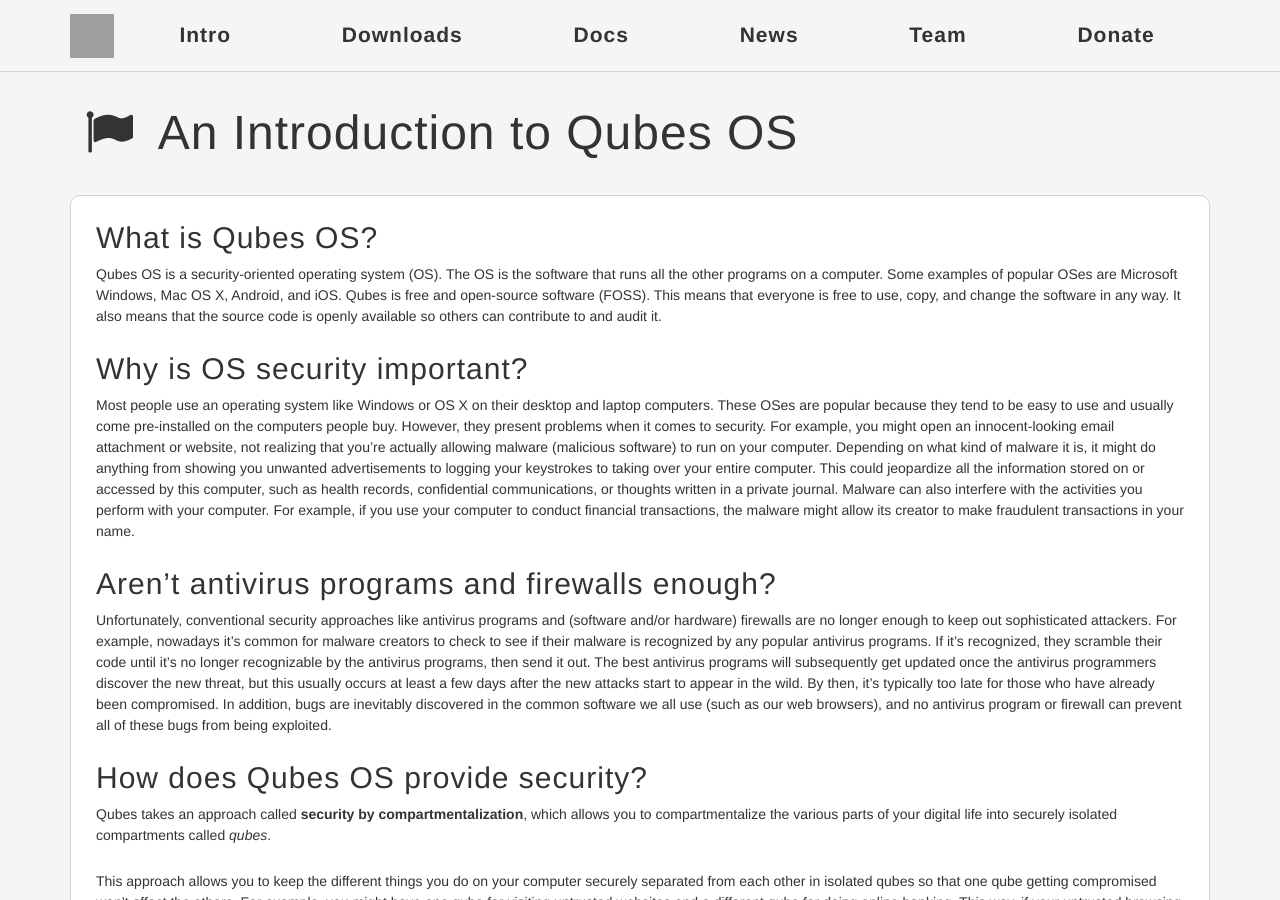
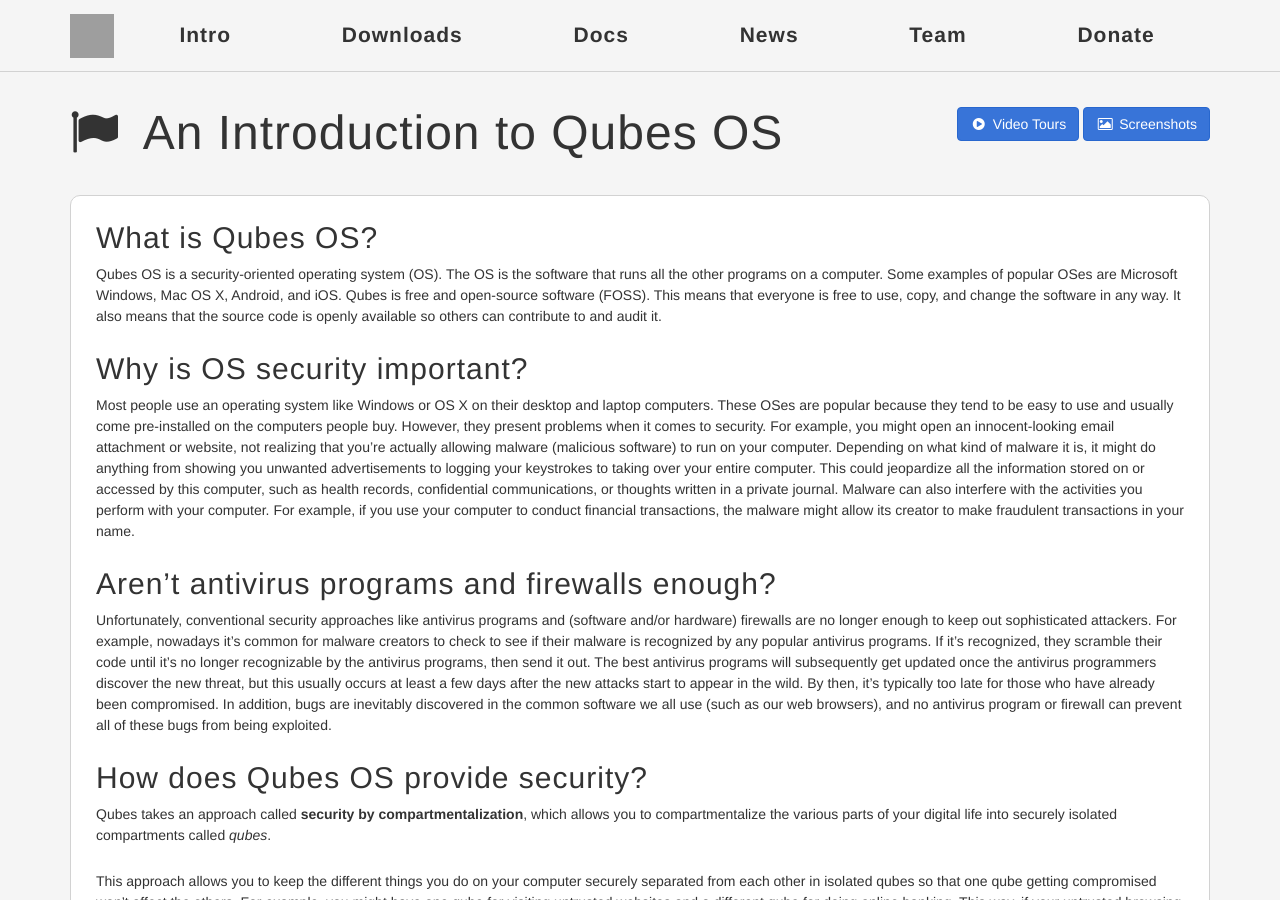
Before and after one commit to QubesOS/qubesos.github.io, a Jekyll site: the page built from pages/intro.md, in a window 1280 px wide and 900 px high. Built offline with Jekyll 4.4.1, drawn with Linux system fonts in a browser that asks for light colours; some web fonts are replaced; grey boxes are pictures that could not be loaded.

Commit message:
Create new Intro page layout with top buttons (#85)

```diff
--- /dev/null
+++ b/_layouts/intro.html
@@ -0,0 +1,25 @@
+<!DOCTYPE html>
+<html>
+  {% include head.html %}
+    <body>
+      {% include header.html %}
+      <div class="container">
+        <div class="row more-top">
+          <div class="col-lg-9 col-md-8 col-sm-9 col-xs-9">
+            <h1>
+              <i class="fa fa-flag"></i>
+              {{ page.title }}
+            </h1>
+          </div>
+          <div class="col-lg-3 col-md-4 col-sm-3 col-xs-3 text-right">
+            <a title="Video Tours" href="/video-tours/" class="btn btn-primary"><i class="fa fa-play-circle fa-fw" aria-hidden="true"></i>Video Tours</a>
+            <a title="Screenshots" href="/screenshots/" class="btn btn-primary"><i class="fa fa-photo fa-fw" aria-hidden="true"></i>Screenshots</a>
+          </div>
+        </div>
+        <div class="white-box more-bottom page-content">
+        {{ content }}
+        </div>
+        {% include footer.html %}
+      </div>
+  </body>
+</html>
```
Also changed, not shown: pages/intro.md (+1 -1 lines).
